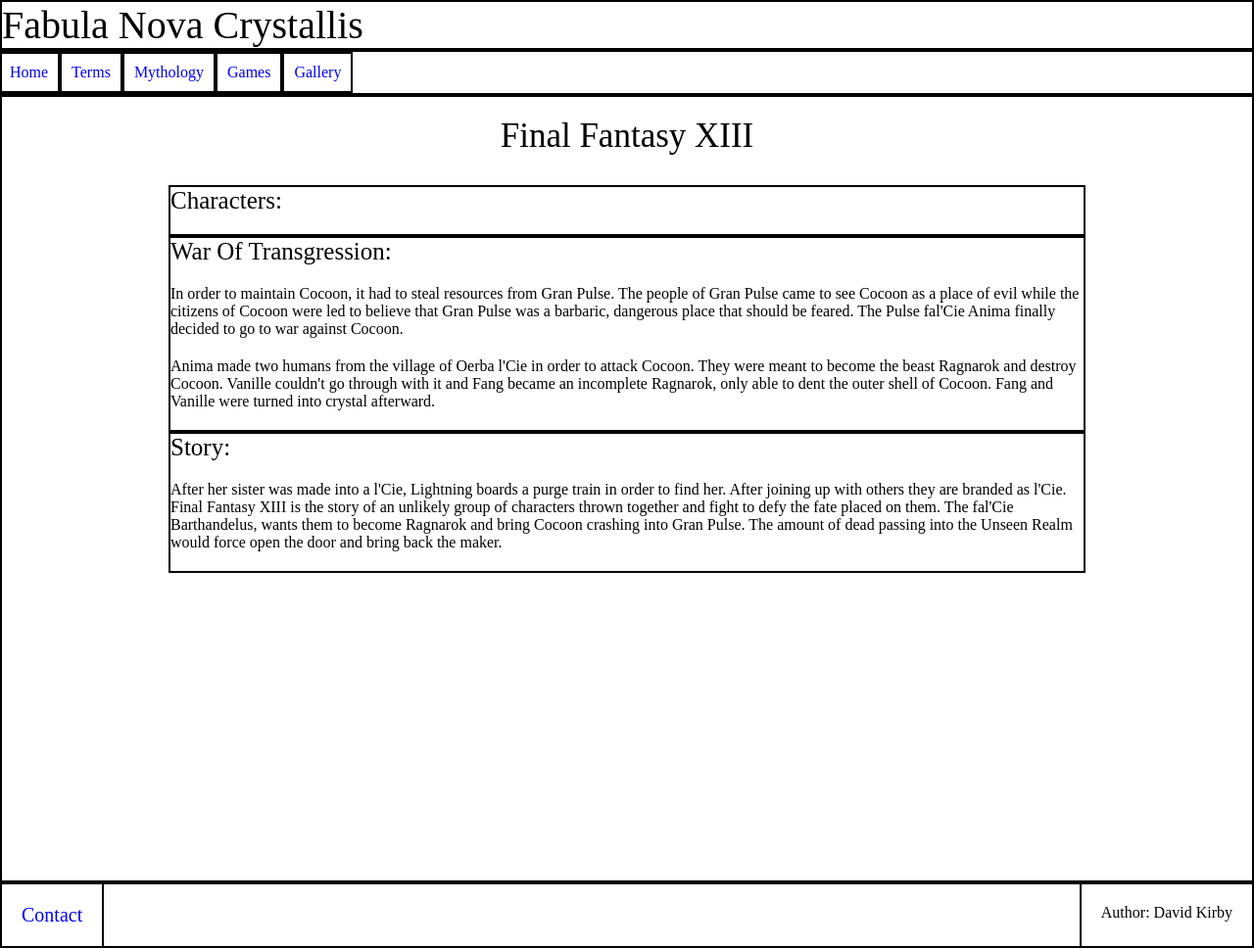
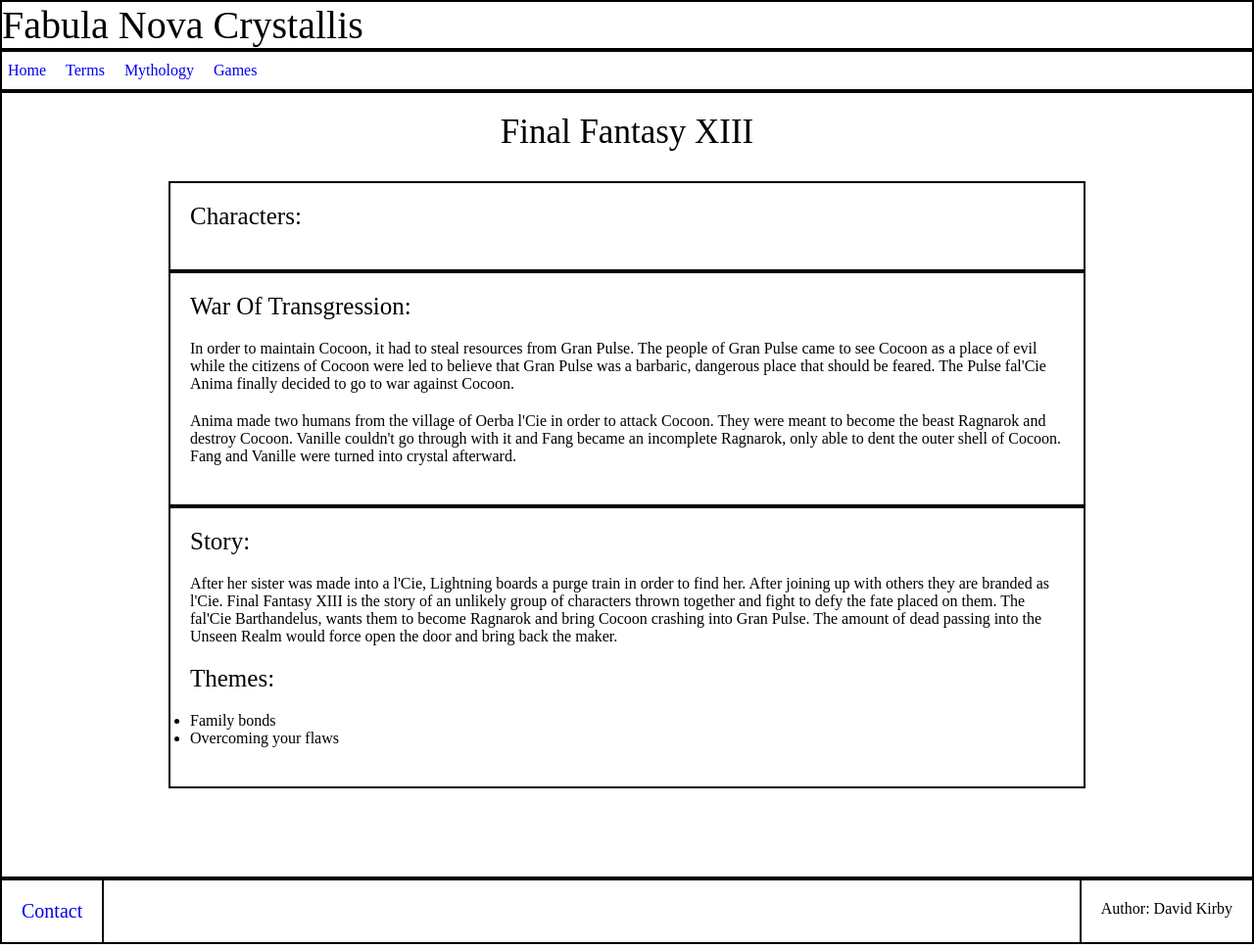
Before and after one commit to DaveKirby111/FabNovaC, a PHP site: page /ff13.php in a window 1280 px wide. Shown: the whole page at 98% size. Run offline with PHP 8.4, Linux system fonts and the light colour scheme; data that the repository does not hold is empty.

Commit message:
added more content, styling

```diff
--- a/css/styles.css
+++ b/css/styles.css
@@ -6,7 +6,7 @@
 4. FOOTER
 
 --------------*/
-header, nav, main, li, section, form, footer {
+header, nav, main, section, form, footer {
   border: 2px solid black;
 }
 
@@ -44,6 +44,10 @@
   font-size: 35px;
   margin-bottom: 30px;
   text-transform: capitalize;
+}
+
+section {
+  padding: 20px;
 }
 
 .content {
@@ -85,19 +89,23 @@
 }
 table th {
   text-align: center;
-  font-size: 20px;
-  padding: 5px;
+  font-size: 25px;
+  padding: 15px;
 }
 table td {
   text-align: center;
   vertical-align: middle;
-  padding: 10px;
+  padding: 5px;
 }
 table tr:nth-child(odd) {
   background-color: white;
 }
 table tr:nth-child(even) {
   background-color: lightgray;
+}
+
+.story ul li:last-child {
+  margin-bottom: 20px;
 }
 
 .e-mail {
@@ -113,6 +121,10 @@
 .e-mail #subject {
   width: 500px;
   height: 25px;
+}
+
+bold {
+  font-size: 20px;
 }
 
 footer {
--- a/ff13-2.php
+++ b/ff13-2.php
@@ -26,7 +26,7 @@
 foreach($xiii2 as $char) :
 ?>
 
-<p><?php echo $char['character']; ?>: <?php echo $char['desc']; ?></p>
+<p><bold><?php echo $char['character']; ?>:</bold> <?php echo $char['desc']; ?></p>
 
 <?php endforeach; ?>
 
--- a/ff13-3.php
+++ b/ff13-3.php
@@ -25,7 +25,7 @@
 foreach($LR as $char) :
 ?>
 
-<p><?php echo $char['character']; ?>: <?php echo $char['desc']; ?></p>
+<p><bold><?php echo $char['character']; ?>:</bold> <?php echo $char['desc']; ?></p>
 
 <?php endforeach; ?>
 
--- a/ff13.php
+++ b/ff13.php
@@ -29,7 +29,7 @@
 
 ?>
 
-<p><?php echo $char['character']; ?>: <?php echo $char['desc']; ?></p>
+<p><bold><?php echo $char['character']; ?>:</bold> <?php echo $char['desc']; ?></p>
 
 <?php endforeach; ?>
 
@@ -52,6 +52,13 @@
 
 <p>After her sister was made into a l'Cie, Lightning boards a purge train in order to find her. After joining up with others they are branded as l'Cie. Final Fantasy XIII is the story of an unlikely group of characters thrown together and fight to defy the fate placed on them. The fal'Cie Barthandelus, wants them to become Ragnarok and bring Cocoon crashing into Gran Pulse. The amount of dead passing into the Unseen Realm would force open the door and bring back the maker.</p>
 
+<h3>themes:</h3>
+
+<ul>
+    <li>Family bonds</li>
+    <li>Overcoming your flaws</li>
+</ul>
+
 </section>
 
 </div>
--- a/mythology.php
+++ b/mythology.php
@@ -8,9 +8,9 @@
 
 <div class="content">
 
+<h2>mythology</h2>
+
 <section class="myth">
-
-<h2>mythology</h2>
 
 <p>In the beginning there was the creator Mwynn who was killed by her son Bhunivelze to gain control of the Mortal Realm. When she died, Mwynn was sent to the Unseen Realm where all souls go. Bhunivelze believed that Mwynn had cursed the world with mortality and so he created three beings (fal'Cie) to carry out specific tasks. Bhunivelze could not get to the Unseen Realm without giving up control of the Mortal Realm, so he created Pulse to search for the door. Next he created Etro, who looked too much like Mwynn and so she was discarded with no power or a task to complete. Lastly he created Lindzei to watch over him as he slept, and awaken him when Pulse found the door to the Unseen Realm.</p>
 
--- a/nav.php
+++ b/nav.php
@@ -8,7 +8,6 @@
         "terms.php" => "terms",
         "mythology.php" => "mythology",
         "games.php" => "games",
-        "gallery.php" => "gallery",
     ];
 
     foreach($nav as $key => $link) :
--- a/resources/css/styles.scss
+++ b/resources/css/styles.scss
@@ -9,7 +9,7 @@
 
 --------------*/
 
-header, nav, main, li, section, form, footer {
+header, nav, main, section, form, footer {
     border: 2px solid black;
 }
 
@@ -55,6 +55,10 @@
     text-transform: capitalize;
 }
 
+section {
+    padding: 20px;
+}
+
 .content {
     flex: 1;
     padding: 20px;
@@ -94,14 +98,15 @@
 
     th {
         text-align: center;
-        font-size: 20px;
-        padding: 5px;
+        font-size: 25px;
+        padding: 15px;
     }
 
     td {
         text-align: center;
         vertical-align: middle;
-        padding: 10px;
+        padding: 5px;
+
     }
 
     tr:nth-child(odd) {
@@ -110,6 +115,15 @@
 
     tr:nth-child(even) {
         background-color: lightgray;
+    }
+}
+
+.story {
+
+    ul {
+        li:last-child {
+            margin-bottom: 20px;
+        }
     }
 }
 
@@ -128,6 +142,10 @@
         width: 500px;
         height: 25px;
     }
+}
+
+bold {
+    font-size: 20px;
 }
 
 // FOOTER
```
Also changed, not shown: terms.php (+6 -2 lines), type.php (+8 -1 lines), FF-img/377b8367ba414486b880528c3598ddc3.jpg (added), FF-img/98de3688893330d854779f01dfdaa109.png (added), FF-img/9b347031f23ed8f0044ff7ada031f07e.jpg (added), FF-img/b7b22b6ff5ade8775efa11a84c03f535.jpg (added), FF-img/f15eeef09f2822843bc2601d6cad4ea8.jpg (added), 1 other file.
